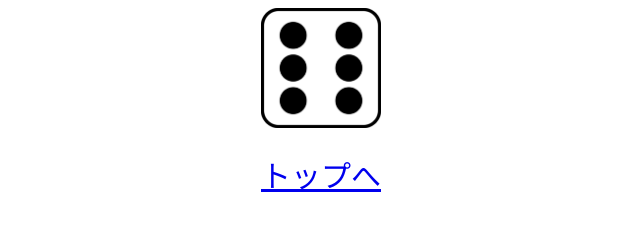
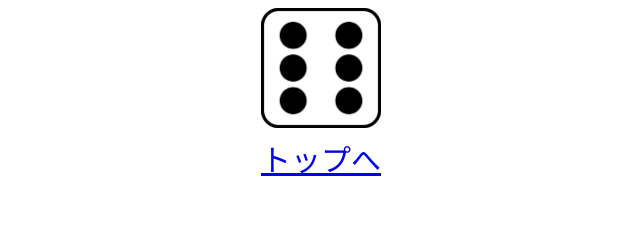
Before and after one commit to sminsmin/saikoro2, a plain HTML site: page index2.html in a window 1280 px wide. Shown: the whole page, without its empty margins (319-959 px from the left). Drawn offline with Linux system fonts and the light colour scheme.

Commit message:
Update index2.html

```diff
--- a/index2.html
+++ b/index2.html
@@ -15,7 +15,7 @@
       .buttonsub{
         text-align: center;
         font-size: 30px;
-        margin-top: 20px;
+        margin-top: 4px;
       }
   </style>
 </head>
```
